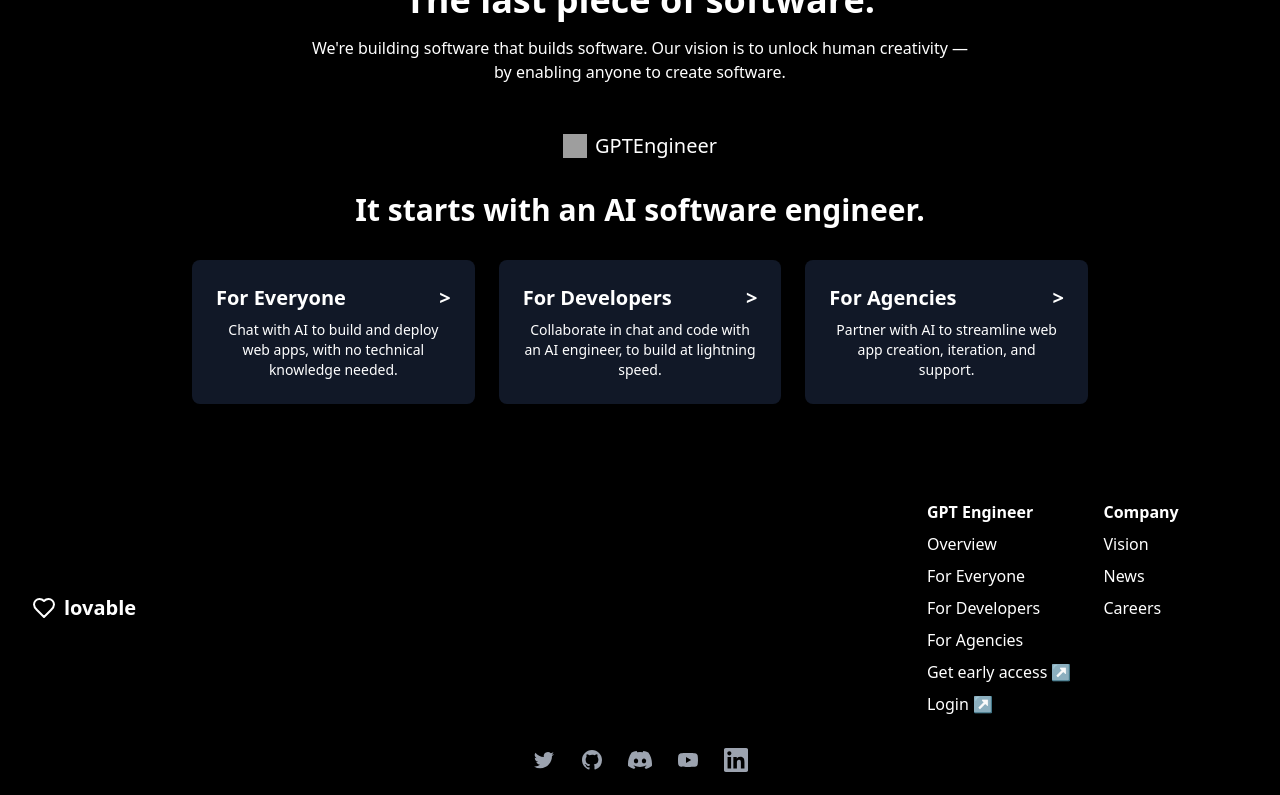
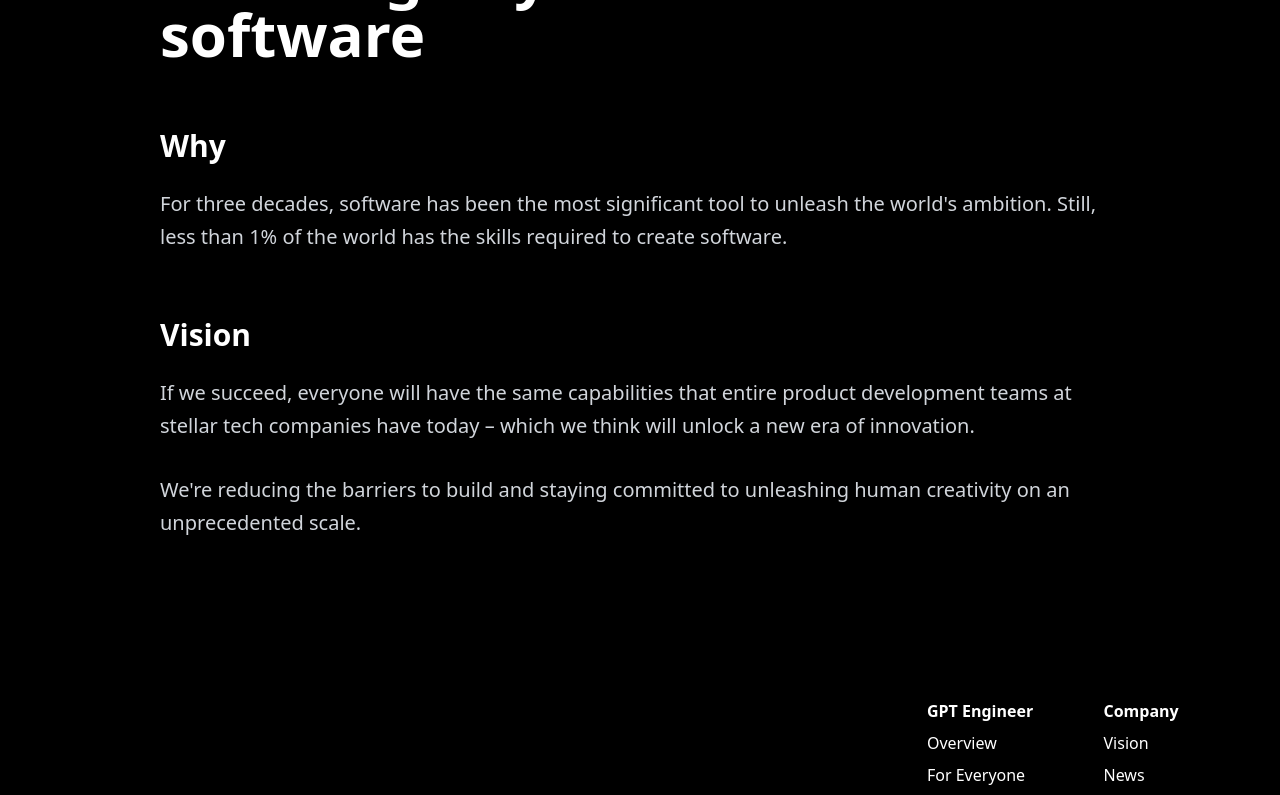
Before and after one commit to GPT-Engineer-App-Dev/friendly-page-builder, a React (Vite) app: page / in a window 1280 px wide. Shown: the part 240-1035 px from the top of the page. Built offline with nearby package versions, Linux system fonts and the light colour scheme; grey boxes are pictures that could not be loaded.

Commit message:
GPT Engineer Update

```diff
--- a/src/pages/Index.jsx
+++ b/src/pages/Index.jsx
@@ -1,7 +1,7 @@
 import React from 'react';
 import { Heart } from 'lucide-react';
 
-const Index = () => {
+const Vision = () => {
   return (
     <div className="min-h-screen bg-black text-white flex flex-col">
       {/* Header */}
@@ -21,34 +21,30 @@ const Index = () => {
       </header>
 
       {/* Main Content */}
-      <main className="flex-grow flex flex-col items-center justify-center text-center px-4">
-        <div className="mb-8">
-          <img src="/placeholder.svg" alt="Colorful heart" className="mx-auto object-cover w-32 h-32" />
-        </div>
-        <h1 className="text-4xl font-bold mb-4">The last piece of software.</h1>
-        <p className="max-w-2xl mb-12">
-          We're building software that builds software. Our vision is to unlock
-          human creativity — by enabling anyone to create software.
-        </p>
-        <div className="flex items-center mb-8">
-          <img src="/placeholder.svg" alt="GPT Engineer logo" className="w-6 h-6 mr-2" />
-          <span className="text-xl">GPTEngineer</span>
-        </div>
-        <h2 className="text-3xl font-bold mb-8">It starts with an AI software engineer.</h2>
-        <div className="grid grid-cols-1 md:grid-cols-3 gap-6 max-w-4xl">
-          {['For Everyone', 'For Developers', 'For Agencies'].map((title, index) => (
-            <div key={index} className="bg-gray-900 p-6 rounded-lg">
-              <h3 className="text-xl font-bold mb-2 flex justify-between items-center">
-                {title} <span>&gt;</span>
-              </h3>
-              <p className="text-sm">
-                {index === 0 && "Chat with AI to build and deploy web apps, with no technical knowledge needed."}
-                {index === 1 && "Collaborate in chat and code with an AI engineer, to build at lightning speed."}
-                {index === 2 && "Partner with AI to streamline web app creation, iteration, and support."}
-              </p>
-            </div>
-          ))}
-        </div>
+      <main className="flex-grow flex flex-col justify-center px-4 md:px-20 lg:px-40 py-16">
+        <h1 className="text-4xl md:text-5xl lg:text-6xl font-bold mb-16 leading-tight">
+          Unlock human creativity — by enabling anyone to create software
+        </h1>
+
+        <section className="mb-16">
+          <h2 className="text-3xl font-bold mb-6">Why</h2>
+          <p className="text-xl text-gray-300 leading-relaxed">
+            For three decades, software has been the most significant tool to unleash the world's ambition. Still, less
+            than 1% of the world has the skills required to create software.
+          </p>
+        </section>
+
+        <section>
+          <h2 className="text-3xl font-bold mb-6">Vision</h2>
+          <p className="text-xl text-gray-300 leading-relaxed mb-8">
+            If we succeed, everyone will have the same capabilities that entire product development teams at stellar
+            tech companies have today – which we think will unlock a new era of innovation.
+          </p>
+          <p className="text-xl text-gray-300 leading-relaxed">
+            We're reducing the barriers to build and staying committed to unleashing human creativity on an
+            unprecedented scale.
+          </p>
+        </section>
       </main>
 
       {/* Footer */}
@@ -81,40 +77,12 @@ const Index = () => {
           </div>
         </div>
         <div className="flex justify-center mt-8 space-x-6">
-          <a href="#" className="text-gray-400 hover:text-white">
-            <span className="sr-only">Twitter</span>
-            <svg className="h-6 w-6" fill="currentColor" viewBox="0 0 24 24" aria-hidden="true">
-              <path d="M8.29 20.251c7.547 0 11.675-6.253 11.675-11.675 0-.178 0-.355-.012-.53A8.348 8.348 0 0022 5.92a8.19 8.19 0 01-2.357.646 4.118 4.118 0 001.804-2.27 8.224 8.224 0 01-2.605.996 4.107 4.107 0 00-6.993 3.743 11.65 11.65 0 01-8.457-4.287 4.106 4.106 0 001.27 5.477A4.072 4.072 0 012.8 9.713v.052a4.105 4.105 0 003.292 4.022 4.095 4.095 0 01-1.853.07 4.108 4.108 0 003.834 2.85A8.233 8.233 0 012 18.407a11.616 11.616 0 006.29 1.84" />
-            </svg>
-          </a>
-          <a href="#" className="text-gray-400 hover:text-white">
-            <span className="sr-only">GitHub</span>
-            <svg className="h-6 w-6" fill="currentColor" viewBox="0 0 24 24" aria-hidden="true">
-              <path fillRule="evenodd" d="M12 2C6.477 2 2 6.484 2 12.017c0 4.425 2.865 8.18 6.839 9.504.5.092.682-.217.682-.483 0-.237-.008-.868-.013-1.703-2.782.605-3.369-1.343-3.369-1.343-.454-1.158-1.11-1.466-1.11-1.466-.908-.62.069-.608.069-.608 1.003.07 1.531 1.032 1.531 1.032.892 1.53 2.341 1.088 2.91.832.092-.647.35-1.088.636-1.338-2.22-.253-4.555-1.113-4.555-4.951 0-1.093.39-1.988 1.029-2.688-.103-.253-.446-1.272.098-2.65 0 0 .84-.27 2.75 1.026A9.564 9.564 0 0112 6.844c.85.004 1.705.115 2.504.337 1.909-1.296 2.747-1.027 2.747-1.027.546 1.379.202 2.398.1 2.651.64.7 1.028 1.595 1.028 2.688 0 3.848-2.339 4.695-4.566 4.943.359.309.678.92.678 1.855 0 1.338-.012 2.419-.012 2.747 0 .268.18.58.688.482A10.019 10.019 0 0022 12.017C22 6.484 17.522 2 12 2z" clipRule="evenodd" />
-            </svg>
-          </a>
-          <a href="#" className="text-gray-400 hover:text-white">
-            <span className="sr-only">Discord</span>
-            <svg className="h-6 w-6" fill="currentColor" viewBox="0 0 24 24" aria-hidden="true">
-              <path fillRule="evenodd" d="M20.317 4.492c-1.53-.69-3.17-1.2-4.885-1.49a.075.075 0 00-.079.036c-.21.369-.444.85-.608 1.23a18.566 18.566 0 00-5.487 0 12.36 12.36 0 00-.617-1.23A.077.077 0 008.562 3c-1.714.29-3.354.8-4.885 1.491a.07.07 0 00-.032.027C.533 9.093-.32 13.555.099 17.961a.08.08 0 00.031.055 20.03 20.03 0 005.993 2.98.078.078 0 00.084-.026 13.83 13.83 0 001.226-1.963.074.074 0 00-.041-.104 13.201 13.201 0 01-1.872-.878.075.075 0 01-.008-.125c.126-.093.252-.19.372-.287a.075.075 0 01.078-.01c3.927 1.764 8.18 1.764 12.061 0a.075.075 0 01.079.009c.12.098.245.195.372.288a.075.075 0 01-.006.125c-.598.344-1.22.635-1.873.877a.075.075 0 00-.041.105c.36.687.772 1.341 1.225 1.962a.077.077 0 00.084.028 19.963 19.963 0 006.002-2.981.076.076 0 00.032-.054c.5-5.094-.838-9.52-3.549-13.442a.06.06 0 00-.031-.028zM8.02 15.278c-1.182 0-2.157-1.069-2.157-2.38 0-1.312.956-2.38 2.157-2.38 1.21 0 2.176 1.077 2.157 2.38 0 1.312-.956 2.38-2.157 2.38zm7.975 0c-1.183 0-2.157-1.069-2.157-2.38 0-1.312.955-2.38 2.157-2.38 1.21 0 2.176 1.077 2.157 2.38 0 1.312-.946 2.38-2.157 2.38z" clipRule="evenodd" />
-            </svg>
-          </a>
-          <a href="#" className="text-gray-400 hover:text-white">
-            <span className="sr-only">YouTube</span>
-            <svg className="h-6 w-6" fill="currentColor" viewBox="0 0 24 24" aria-hidden="true">
-              <path fillRule="evenodd" d="M19.812 5.418c.861.23 1.538.907 1.768 1.768C21.998 8.746 22 12 22 12s0 3.255-.418 4.814a2.504 2.504 0 0 1-1.768 1.768c-1.56.419-7.814.419-7.814.419s-6.255 0-7.814-.419a2.505 2.505 0 0 1-1.768-1.768C2 15.255 2 12 2 12s0-3.255.417-4.814a2.507 2.507 0 0 1 1.768-1.768C5.744 5 11.998 5 11.998 5s6.255 0 7.814.418ZM15.194 12 10 15V9l5.194 3Z" clipRule="evenodd" />
-            </svg>
-          </a>
-          <a href="#" className="text-gray-400 hover:text-white">
-            <span className="sr-only">LinkedIn</span>
-            <svg className="h-6 w-6" fill="currentColor" viewBox="0 0 24 24" aria-hidden="true">
-              <path fillRule="evenodd" d="M20.447 20.452h-3.554v-5.569c0-1.328-.027-3.037-1.852-3.037-1.853 0-2.136 1.445-2.136 2.939v5.667H9.351V9h3.414v1.561h.046c.477-.9 1.637-1.85 3.37-1.85 3.601 0 4.267 2.37 4.267 5.455v6.286zM5.337 7.433c-1.144 0-2.063-.926-2.063-2.065 0-1.138.92-2.063 2.063-2.063 1.14 0 2.064.925 2.064 2.063 0 1.139-.925 2.065-2.064 2.065zm1.782 13.019H3.555V9h3.564v11.452zM22.225 0H1.771C.792 0 0 .774 0 1.729v20.542C0 23.227.792 24 1.771 24h20.451C23.2 24 24 23.227 24 22.271V1.729C24 .774 23.2 0 22.222 0h.003z" clipRule="evenodd" />
-            </svg>
-          </a>
+          {/* Social media icons (same as in Index.jsx) */}
+          {/* ... */}
         </div>
       </footer>
     </div>
   );
 };
 
-export default Index;
+export default Vision;
```
